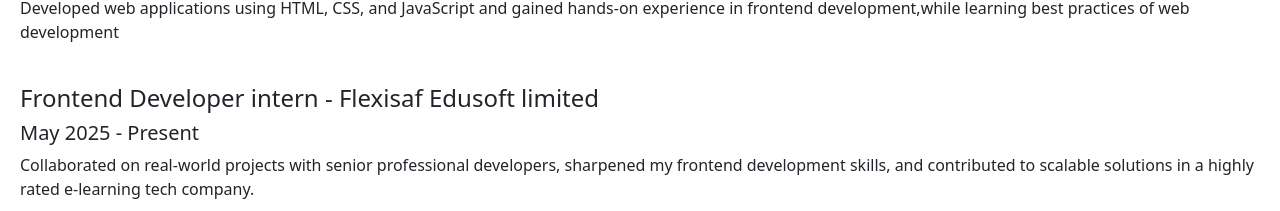
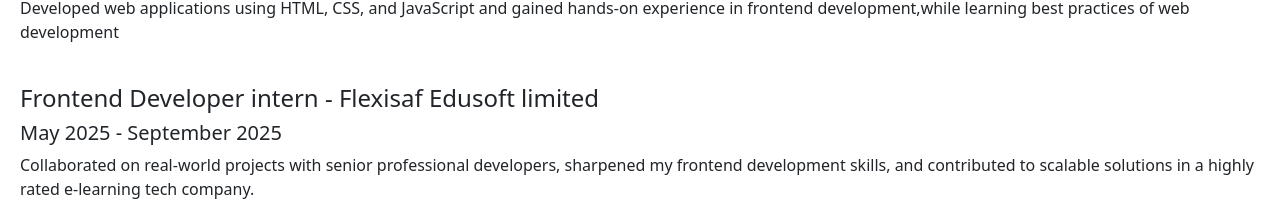
Before and after one commit to Phumnanya/Eustace-portfolio, a Next.js app: page / in a window 1280 px wide. Shown: the part 8639-8850 px from the top of the page. Built offline with nearby package versions, Linux system fonts and the light colour scheme.

Commit message:
Update Experience.js

```diff
--- a/components/home components/Experience.js
+++ b/components/home components/Experience.js
@@ -24,7 +24,7 @@
 <br></br>
                 <div className={styles.role} data-aos="fade-up">
                     <h4>Frontend Developer intern - Flexisaf Edusoft limited</h4>
-                    <h5>May 2025 - Present</h5>
+                    <h5>May 2025 - September 2025</h5>
                     <p>Collaborated on real-world projects with senior professional developers, sharpened my
                     frontend development skills, and contributed to scalable solutions in a highly rated
                     e-learning tech company.</p>
```
